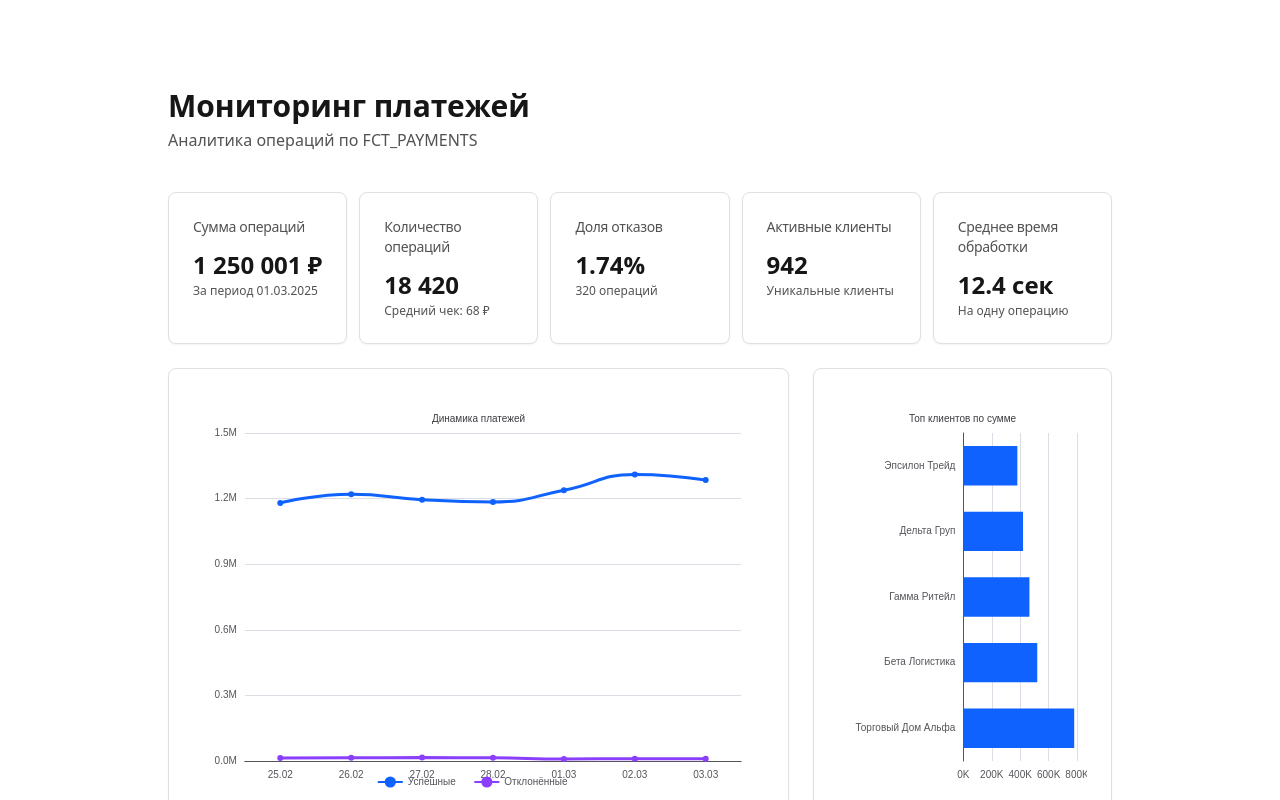
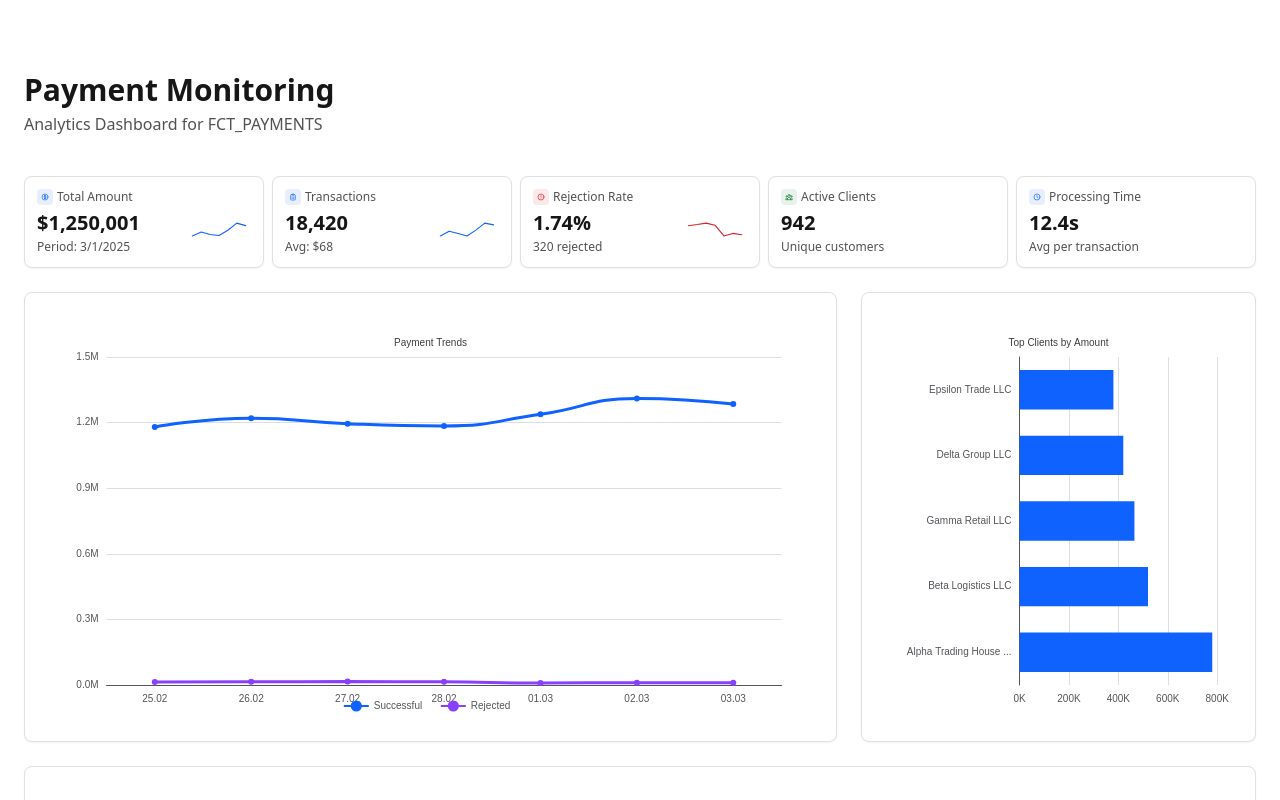
Before and after one commit to SummerMan86/dash, a SvelteKit app: page /dashboard in a window 1280 px wide. Shown: the top 800 px of the page. Built offline with nearby package versions, Linux system fonts and the light colour scheme.

Commit message:
4 commit: add demo dashboard2

```diff
--- /dev/null
+++ b/src/lib/shared/ui/sparkline/Sparkline.svelte
@@ -0,0 +1,59 @@
+<!--
+  Sparkline Component - Lightweight SVG trend visualization
+
+  Features:
+  - Uses Carbon Design System color tokens
+  - Auto-normalizes data to fit viewBox
+  - Responsive width via Tailwind classes
+
+  Usage:
+  <Sparkline data={[100, 120, 115, 130, 125]} color="primary" />
+-->
+
+<script lang="ts">
+	import { cn } from '$shared/styles/utils';
+
+	interface Props {
+		data: number[];
+		color?: 'primary' | 'error' | 'success';
+		class?: string;
+	}
+
+	let { data, color = 'primary', class: className }: Props = $props();
+
+	// Color mapping to CSS custom properties (from tokens.css)
+	const colorMap = {
+		primary: 'var(--color-primary)',
+		error: 'var(--color-error)',
+		success: 'var(--color-success)'
+	};
+
+	// Normalize data points to SVG coordinates
+	const points = $derived.by(() => {
+		if (!data || data.length < 2) return '';
+		const min = Math.min(...data);
+		const max = Math.max(...data);
+		const range = max - min || 1;
+
+		return data
+			.map((val, i) => {
+				const x = (i / (data.length - 1)) * 100;
+				const y = 28 - ((val - min) / range) * 24; // 2px padding top/bottom
+				return `${x},${y}`;
+			})
+			.join(' ');
+	});
+</script>
+
+{#if data && data.length >= 2}
+	<svg viewBox="0 0 100 30" class={cn('w-16 h-5 flex-shrink-0', className)} aria-hidden="true">
+		<polyline
+			{points}
+			fill="none"
+			stroke={colorMap[color]}
+			stroke-width="2"
+			stroke-linecap="round"
+			stroke-linejoin="round"
+		/>
+	</svg>
+{/if}
--- /dev/null
+++ b/src/lib/shared/ui/sparkline/index.ts
@@ -0,0 +1 @@
+export { default as Sparkline } from './Sparkline.svelte';
--- a/src/routes/+layout.svelte
+++ b/src/routes/+layout.svelte
@@ -30,10 +30,7 @@
 		flex: 1;
 		display: flex;
 		flex-direction: column;
-		padding: 1rem;
 		width: 100%;
-		max-width: 64rem;
-		margin: 0 auto;
 		box-sizing: border-box;
 	}
 
--- a/src/routes/dashboard/+page.svelte
+++ b/src/routes/dashboard/+page.svelte
@@ -1,6 +1,7 @@
 <script lang="ts">
 	import { Card, CardContent, CardHeader, CardTitle } from '$shared/ui/card';
 	import { Chart } from '$shared/ui/chart';
+	import { Sparkline } from '$shared/ui/sparkline';
 	import type { EChartsOption } from 'echarts';
 	import {
 		kpiSummary,
@@ -15,17 +16,33 @@
 	// ============================================================================
 	const kpiData = kpiSummary[0];
 
+	// Extract trend data for sparklines (7-day trends)
+	const amountTrend = timeseriesDaily
+		.filter((d) => d.status === 'SUCCESS')
+		.sort((a, b) => a.date.localeCompare(b.date))
+		.map((d) => d.trx_amount);
+
+	const countTrend = timeseriesDaily
+		.filter((d) => d.status === 'SUCCESS')
+		.sort((a, b) => a.date.localeCompare(b.date))
+		.map((d) => d.trx_count);
+
+	const rejectionTrend = timeseriesDaily
+		.filter((d) => d.status === 'REJECTED')
+		.sort((a, b) => a.date.localeCompare(b.date))
+		.map((d) => d.trx_amount);
+
 	// Format numbers for display
 	function formatCurrency(value: number): string {
-		return new Intl.NumberFormat('ru-RU', {
+		return new Intl.NumberFormat('en-US', {
 			style: 'currency',
-			currency: 'RUB',
+			currency: 'USD',
 			maximumFractionDigits: 0
 		}).format(value);
 	}
 
 	function formatNumber(value: number): string {
-		return new Intl.NumberFormat('ru-RU').format(value);
+		return new Intl.NumberFormat('en-US').format(value);
 	}
 
 	function formatPercent(value: number): string {
@@ -33,7 +50,7 @@
 	}
 
 	function formatTime(value: number): string {
-		return `${value.toFixed(1)} сек`;
+		return `${value.toFixed(1)}s`;
 	}
 
 	// ============================================================================
@@ -66,7 +83,7 @@
 
 	const timeseriesChartOptions: EChartsOption = {
 		title: {
-			text: 'Динамика платежей',
+			text: 'Payment Trends',
 			left: 'center',
 			textStyle: {
 				fontSize: 16,
@@ -85,7 +102,7 @@
 			}
 		},
 		legend: {
-			data: ['Успешные', 'Отклонённые'],
+			data: ['Successful', 'Rejected'],
 			bottom: 0
 		},
 		xAxis: {
@@ -110,7 +127,7 @@
 		},
 		series: [
 			{
-				name: 'Успешные',
+				name: 'Successful',
 				type: 'line',
 				data: successData,
 				smooth: true,
@@ -121,7 +138,7 @@
 				}
 			},
 			{
-				name: 'Отклонённые',
+				name: 'Rejected',
 				type: 'line',
 				data: rejectedData,
 				smooth: true,
@@ -145,7 +162,7 @@
 
 	const topClientsChartOptions: EChartsOption = {
 		title: {
-			text: 'Топ клиентов по сумме',
+			text: 'Top Clients by Amount',
 			left: 'center',
 			textStyle: {
 				fontSize: 16,
@@ -160,7 +177,7 @@
 			formatter: (params: any) => {
 				const param = params[0];
 				const value = formatCurrency(param.value);
-				return `<strong>${param.name}</strong><br/>${param.marker} Сумма: ${value}`;
+				return `<strong>${param.name}</strong><br/>${param.marker} Amount: ${value}`;
 			}
 		},
 		xAxis: {
@@ -184,7 +201,7 @@
 		},
 		series: [
 			{
-				name: 'Сумма операций',
+				name: 'Transaction Amount',
 				type: 'bar',
 				data: topDebtors.map((c) => c.trx_amount),
 				barWidth: '60%',
@@ -202,7 +219,7 @@
 
 	const mccChartOptions: EChartsOption = {
 		title: {
-			text: 'Обороты по MCC',
+			text: 'Turnover by MCC',
 			left: 'center',
 			textStyle: {
 				fontSize: 16,
@@ -218,7 +235,7 @@
 				const param = params[0];
 				const item = topMcc[param.dataIndex];
 				const value = formatCurrency(param.value);
-				return `<strong>${item.mcc_name}</strong><br/>MCC: ${item.mcc}<br/>Сумма: ${value}`;
+				return `<strong>${item.mcc_name}</strong><br/>MCC: ${item.mcc}<br/>Amount: ${value}`;
 			}
 		},
 		xAxis: {
@@ -239,7 +256,7 @@
 		},
 		series: [
 			{
-				name: 'Сумма операций',
+				name: 'Transaction Amount',
 				type: 'bar',
 				data: topMcc.map((m) => m.trx_amount),
 				barWidth: '50%',
@@ -252,80 +269,104 @@
 </script>
 
 <svelte:head>
-	<title>Мониторинг платежей</title>
+	<title>Payment Monitoring</title>
 </svelte:head>
 
-<div class="container mx-auto p-6 space-y-6">
+<div class="p-6 space-y-6">
 	<!-- Header -->
 	<div class="mb-8">
-		<h1 class="text-3xl font-semibold text-foreground">Мониторинг платежей</h1>
-		<p class="text-muted-foreground mt-2">Аналитика операций по FCT_PAYMENTS</p>
+		<h1 class="text-3xl font-semibold text-foreground">Payment Monitoring</h1>
+		<p class="text-muted-foreground mt-2">Analytics Dashboard for FCT_PAYMENTS</p>
 	</div>
 
 	<!-- KPI Cards Row -->
-	<div class="grid grid-cols-1 md:grid-cols-2 lg:grid-cols-5 gap-4">
+	<div class="grid grid-cols-2 md:grid-cols-3 lg:grid-cols-5 gap-3">
 		<!-- KPI 1: Total Amount -->
-		<Card>
-			<CardHeader class="pb-4">
-				<CardTitle class="text-sm font-medium text-muted-foreground">Сумма операций</CardTitle>
-			</CardHeader>
-			<CardContent>
-				<div class="text-2xl font-bold">{formatCurrency(kpiData.total_amount)}</div>
-				<p class="text-xs text-muted-foreground mt-1">
-					За период {new Date(kpiData.date_from).toLocaleDateString('ru-RU')}
-				</p>
+		<Card class="hover:bg-card-hover transition-colors">
+			<CardContent class="p-4">
+				<div class="flex items-center gap-2 mb-2">
+					<div class="w-5 h-5 rounded bg-primary/10 flex items-center justify-center">
+						<svg class="w-3 h-3 text-primary" fill="none" viewBox="0 0 24 24" stroke="currentColor" stroke-width="2">
+							<path stroke-linecap="round" stroke-linejoin="round" d="M12 8c-1.657 0-3 .895-3 2s1.343 2 3 2 3 .895 3 2-1.343 2-3 2m0-8c1.11 0 2.08.402 2.599 1M12 8V7m0 1v8m0 0v1m0-1c-1.11 0-2.08-.402-2.599-1M21 12a9 9 0 11-18 0 9 9 0 0118 0z" />
+						</svg>
+					</div>
+					<p class="text-xs text-muted-foreground">Total Amount</p>
+				</div>
+				<div class="flex items-end justify-between">
+					<div class="text-xl font-semibold">{formatCurrency(kpiData.total_amount)}</div>
+					<Sparkline data={amountTrend} color="primary" />
+				</div>
+				<p class="text-xs text-muted-foreground mt-1">Period: {new Date(kpiData.date_from).toLocaleDateString('en-US')}</p>
 			</CardContent>
 		</Card>
 
-		<!-- KPI 2: Total Count -->
-		<Card>
-			<CardHeader class="pb-4">
-				<CardTitle class="text-sm font-medium text-muted-foreground"
-					>Количество операций</CardTitle
-				>
-			</CardHeader>
-			<CardContent>
-				<div class="text-2xl font-bold">{formatNumber(kpiData.total_count)}</div>
-				<p class="text-xs text-muted-foreground mt-1">
-					Средний чек: {formatCurrency(kpiData.avg_ticket)}
-				</p>
+		<!-- KPI 2: Transaction Count -->
+		<Card class="hover:bg-card-hover transition-colors">
+			<CardContent class="p-4">
+				<div class="flex items-center gap-2 mb-2">
+					<div class="w-5 h-5 rounded bg-primary/10 flex items-center justify-center">
+						<svg class="w-3 h-3 text-primary" fill="none" viewBox="0 0 24 24" stroke="currentColor" stroke-width="2">
+							<path stroke-linecap="round" stroke-linejoin="round" d="M9 5H7a2 2 0 00-2 2v12a2 2 0 002 2h10a2 2 0 002-2V7a2 2 0 00-2-2h-2M9 5a2 2 0 002 2h2a2 2 0 002-2M9 5a2 2 0 012-2h2a2 2 0 012 2m-3 7h3m-3 4h3m-6-4h.01M9 16h.01" />
+						</svg>
+					</div>
+					<p class="text-xs text-muted-foreground">Transactions</p>
+				</div>
+				<div class="flex items-end justify-between">
+					<div class="text-xl font-semibold">{formatNumber(kpiData.total_count)}</div>
+					<Sparkline data={countTrend} color="primary" />
+				</div>
+				<p class="text-xs text-muted-foreground mt-1">Avg: {formatCurrency(kpiData.avg_ticket)}</p>
 			</CardContent>
 		</Card>
 
-		<!-- KPI 3: Rejected Share -->
-		<Card>
-			<CardHeader class="pb-4">
-				<CardTitle class="text-sm font-medium text-muted-foreground">Доля отказов</CardTitle>
-			</CardHeader>
-			<CardContent>
-				<div class="text-2xl font-bold">{formatPercent(kpiData.rejected_share_pct)}</div>
-				<p class="text-xs text-muted-foreground mt-1">
-					{formatNumber(kpiData.rejected_count)} операций
-				</p>
+		<!-- KPI 3: Rejection Rate -->
+		<Card class="hover:bg-card-hover transition-colors">
+			<CardContent class="p-4">
+				<div class="flex items-center gap-2 mb-2">
+					<div class="w-5 h-5 rounded bg-error/10 flex items-center justify-center">
+						<svg class="w-3 h-3 text-error" fill="none" viewBox="0 0 24 24" stroke="currentColor" stroke-width="2">
+							<path stroke-linecap="round" stroke-linejoin="round" d="M12 8v4m0 4h.01M21 12a9 9 0 11-18 0 9 9 0 0118 0z" />
+						</svg>
+					</div>
+					<p class="text-xs text-muted-foreground">Rejection Rate</p>
+				</div>
+				<div class="flex items-end justify-between">
+					<div class="text-xl font-semibold">{formatPercent(kpiData.rejected_share_pct)}</div>
+					<Sparkline data={rejectionTrend} color="error" />
+				</div>
+				<p class="text-xs text-muted-foreground mt-1">{formatNumber(kpiData.rejected_count)} rejected</p>
 			</CardContent>
 		</Card>
 
 		<!-- KPI 4: Active Clients -->
-		<Card>
-			<CardHeader class="pb-4">
-				<CardTitle class="text-sm font-medium text-muted-foreground">Активные клиенты</CardTitle>
-			</CardHeader>
-			<CardContent>
-				<div class="text-2xl font-bold">{formatNumber(kpiData.active_clients_count)}</div>
-				<p class="text-xs text-muted-foreground mt-1">Уникальные клиенты</p>
+		<Card class="hover:bg-card-hover transition-colors">
+			<CardContent class="p-4">
+				<div class="flex items-center gap-2 mb-2">
+					<div class="w-5 h-5 rounded bg-success/10 flex items-center justify-center">
+						<svg class="w-3 h-3 text-success" fill="none" viewBox="0 0 24 24" stroke="currentColor" stroke-width="2">
+							<path stroke-linecap="round" stroke-linejoin="round" d="M17 20h5v-2a3 3 0 00-5.356-1.857M17 20H7m10 0v-2c0-.656-.126-1.283-.356-1.857M7 20H2v-2a3 3 0 015.356-1.857M7 20v-2c0-.656.126-1.283.356-1.857m0 0a5.002 5.002 0 019.288 0M15 7a3 3 0 11-6 0 3 3 0 016 0zm6 3a2 2 0 11-4 0 2 2 0 014 0zM7 10a2 2 0 11-4 0 2 2 0 014 0z" />
+						</svg>
+					</div>
+					<p class="text-xs text-muted-foreground">Active Clients</p>
+				</div>
+				<div class="text-xl font-semibold">{formatNumber(kpiData.active_clients_count)}</div>
+				<p class="text-xs text-muted-foreground mt-1">Unique customers</p>
 			</CardContent>
 		</Card>
 
-		<!-- KPI 5: Avg Processing Time -->
-		<Card>
-			<CardHeader class="pb-4">
-				<CardTitle class="text-sm font-medium text-muted-foreground"
-					>Среднее время обработки</CardTitle
-				>
-			</CardHeader>
-			<CardContent>
-				<div class="text-2xl font-bold">{formatTime(kpiData.avg_proc_time_sec)}</div>
-				<p class="text-xs text-muted-foreground mt-1">На одну операцию</p>
+		<!-- KPI 5: Processing Time -->
+		<Card class="hover:bg-card-hover transition-colors">
+			<CardContent class="p-4">
+				<div class="flex items-center gap-2 mb-2">
+					<div class="w-5 h-5 rounded bg-primary/10 flex items-center justify-center">
+						<svg class="w-3 h-3 text-primary" fill="none" viewBox="0 0 24 24" stroke="currentColor" stroke-width="2">
+							<path stroke-linecap="round" stroke-linejoin="round" d="M12 8v4l3 3m6-3a9 9 0 11-18 0 9 9 0 0118 0z" />
+						</svg>
+					</div>
+					<p class="text-xs text-muted-foreground">Processing Time</p>
+				</div>
+				<div class="text-xl font-semibold">{formatTime(kpiData.avg_proc_time_sec)}</div>
+				<p class="text-xs text-muted-foreground mt-1">Avg per transaction</p>
 			</CardContent>
 		</Card>
 	</div>
```
Also changed, not shown: src/lib/shared/ui/select/Select.svelte (+1 -1 lines), src/routes/dashboard/mockData.ts (+8 -8 lines).
